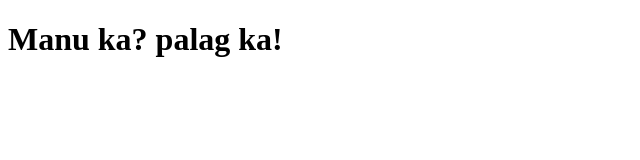
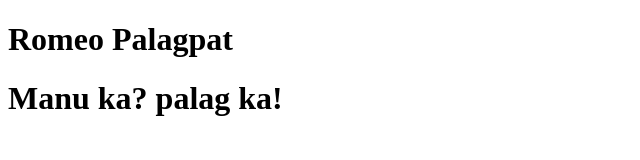
Before and after one commit to to1212e/rt.github.io, a plain HTML site: page index.html in a window 1280 px wide. Shown: the whole page, without its empty margins (0-640 px from the left). Drawn offline with Linux system fonts and the light colour scheme.

Commit message:
ClydeGwapo

```diff
--- a/index.html
+++ b/index.html
@@ -8,6 +8,7 @@
 </head>
 <body>
     <!-- navbar (romeo) -->
+    <h1>Romeo Palagpat</h1>
 
     <!-- section for dashboard (romeo) -->
 
```
